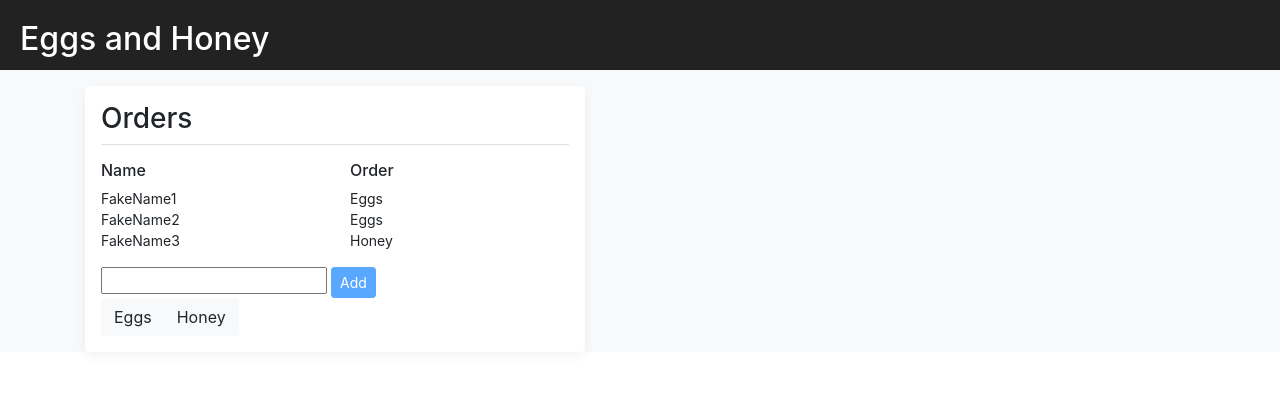
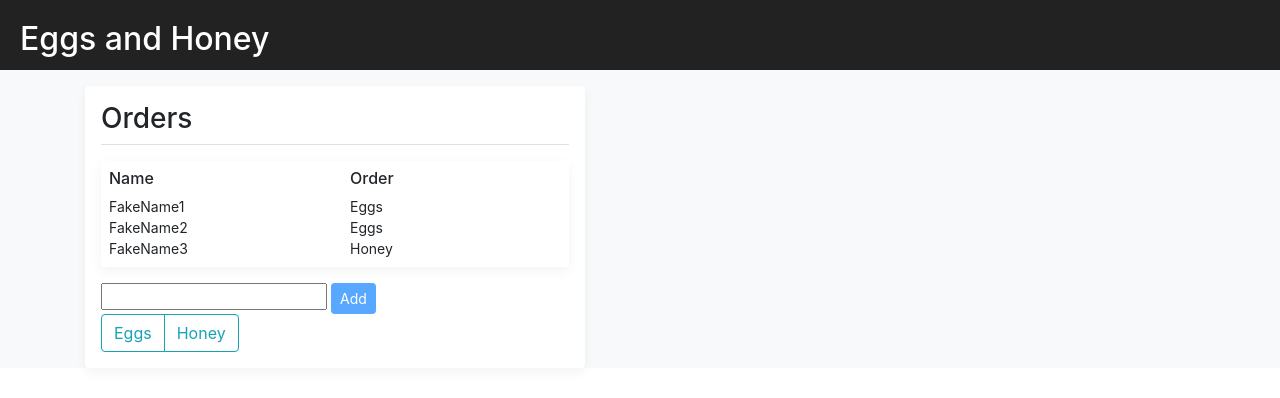
Before and after one commit to Yakimych/eggs-and-honey-react, a React (Create React App) app: page / in a window 1280 px wide. Shown: the top 398 px of the page. Built offline with nearby package versions, Linux system fonts and the light colour scheme.

Commit message:
Minor CSS fix

```diff
--- a/src/components/OrderList/OrderList.js
+++ b/src/components/OrderList/OrderList.js
@@ -7,7 +7,7 @@ import PropTypes from 'prop-types';
 
 const OrderList = (props: OrderListProps) => {
   return (
-    <div className="mt-3 mb-3">
+    <div className="mt-3 mb-3 p-2 box-shadow">
       <div className="row">
         {props.actionLabel && <h6 className="col">{props.actionLabel}</h6>}
         {props.columns.map((column: OrderListColumn, index: number) => <h6 className="col" key={index}>{column.label}</h6>)}
--- a/src/components/OrderList/SpanOrEmpty.js
+++ b/src/components/OrderList/SpanOrEmpty.js
@@ -1,3 +1,4 @@
+// @flow
 import React from 'react';
 import PropTypes from 'prop-types';
 
--- a/src/components/ProductSelector/ProductSelector.js
+++ b/src/components/ProductSelector/ProductSelector.js
@@ -21,7 +21,7 @@ class ProductSelector extends React.Component<ProductSelectorProps> {
             <button
               key={index}
               type="button"
-              className={`btn btn-${this.productTypeIsActive(product) ? 'success' : 'light'}`}
+              className={`btn btn-${this.productTypeIsActive(product) ? 'success' : 'outline-info'}`}
               onClick={() => this.productTypeClicked(product)}
             >
               {product}
--- a/src/index.js
+++ b/src/index.js
@@ -4,7 +4,6 @@ import './index.css';
 import App from './components/App';
 import registerServiceWorker from './registerServiceWorker';
 import './../node_modules/bootstrap/dist/css/bootstrap.min.css';
-// import './../node_modules/bootstrap/dist/js/bootstrap.min.js';
 
 ReactDOM.render(<App />, document.getElementById('root'));
 registerServiceWorker();
```
